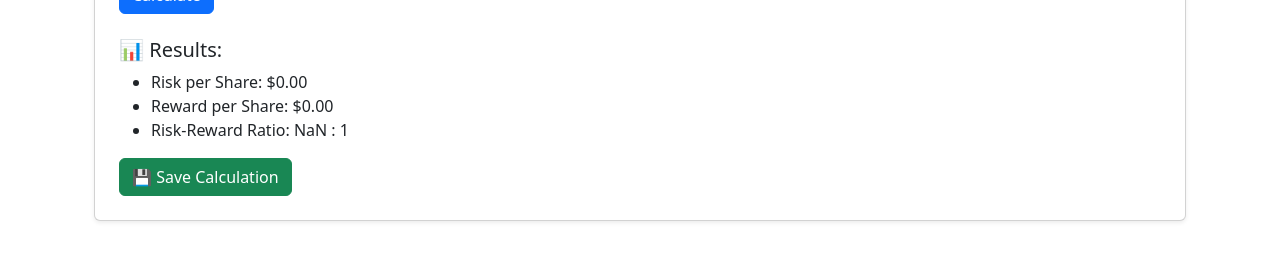
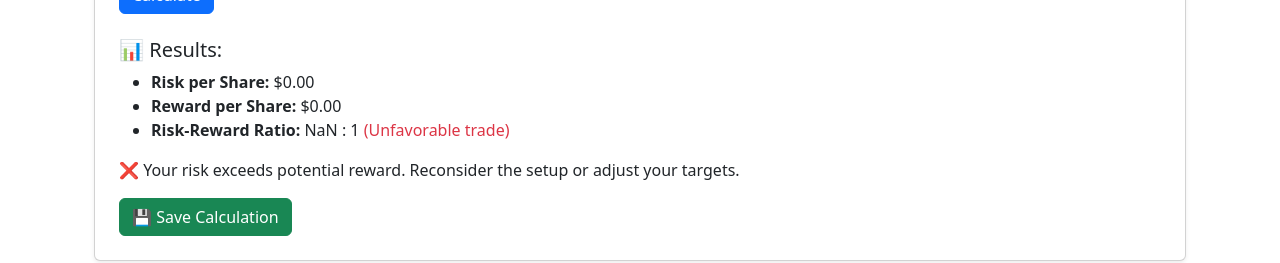
Before and after one commit to mordio30/stock_platform, a React (Create React App) app in the folder frontend/: page /risk in a window 1280 px wide. Both pictures are taken after typing "Sample", "5", "5", "5" into the empty fields and a click on the button "Calculate". Shown: the part 519-782 px from the top of the page. Built offline with nearby package versions, Linux system fonts and the light colour scheme; no server answers.

Commit message:
updated code

```diff
--- a/frontend/src/pages/RiskCalculator.jsx
+++ b/frontend/src/pages/RiskCalculator.jsx
@@ -128,10 +128,26 @@ const RiskCalculator = () => {
   <div className="mt-4">
     <h5>📊 Results:</h5>
     <ul>
-              <li>Risk per Share: ${results.risk.toFixed(2)}</li>
-              <li>Reward per Share: ${results.reward.toFixed(2)}</li>
-              <li>Risk-Reward Ratio: {results.ratio.toFixed(2)} : 1</li>
+      <li><strong>Risk per Share:</strong> ${results.risk.toFixed(2)}</li>
+      <li><strong>Reward per Share:</strong> ${results.reward.toFixed(2)}</li>
+      <li>
+        <strong>Risk-Reward Ratio:</strong> {results.ratio.toFixed(2)} : 1{' '}
+        {results.ratio >= 2 ? (
+          <span className="text-success">(Excellent setup)</span>
+        ) : results.ratio >= 1 ? (
+          <span className="text-warning">(Acceptable risk)</span>
+        ) : (
+          <span className="text-danger">(Unfavorable trade)</span>
+        )}
+      </li>
     </ul>
+    <p className="mt-2">
+      {results.ratio >= 2
+        ? '✅ Great setup! Your potential reward significantly outweighs your risk.'
+        : results.ratio >= 1
+        ? '⚠️ Your reward is higher than your risk, but consider aiming for a 2:1 or better.'
+        : '❌ Your risk exceeds potential reward. Reconsider the setup or adjust your targets.'}
+    </p>
     <Button variant="success" onClick={handleSave}>
       💾 Save Calculation
     </Button>
```
Lines whose indentation alone changed are shown as unchanged.
